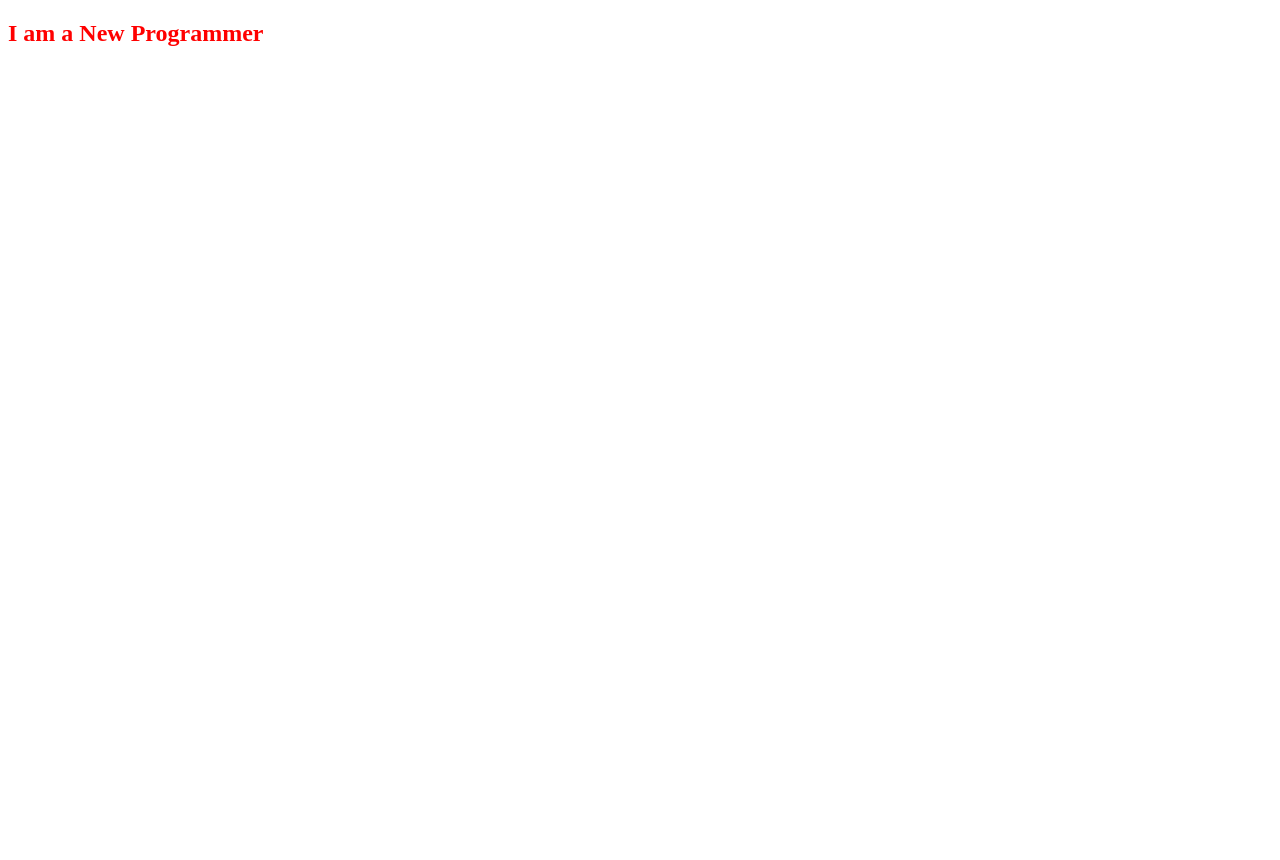
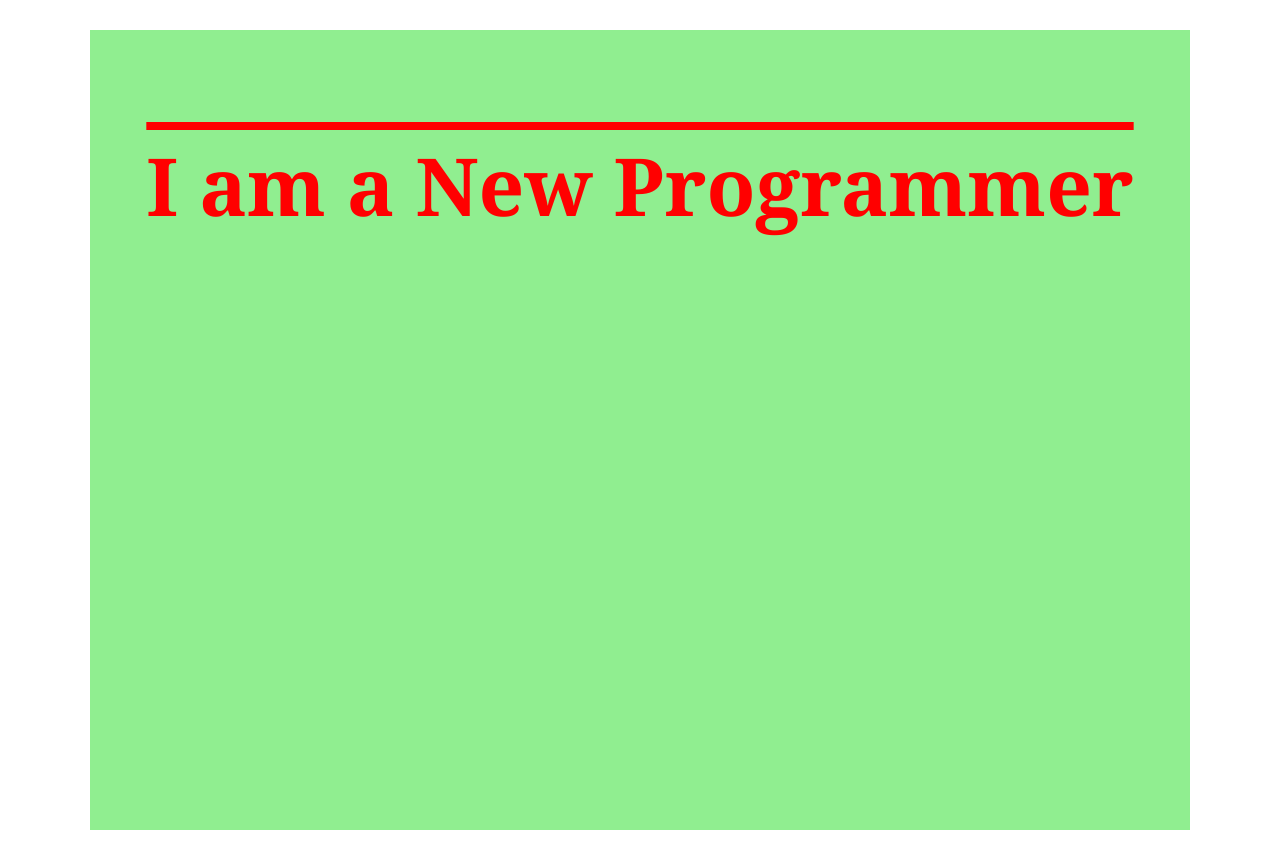
Before and after one commit to AbdullahAlTowsif/Kickstart-HTML-CSS, a plain HTML site: page index.html in a window 1280 px wide. Before the commit the page ends 800 px from the top, so only its background shows below. Drawn offline with Linux system fonts and the light colour scheme.

Commit message:
added style

```diff
--- a/index.html
+++ b/index.html
@@ -8,6 +8,8 @@
     <link rel="shortcut icon" href="https://images.squarespace-cdn.com/content/v1/524883b7e4b03fcb7c64e24c/1685041480038-AWYM7XXSYNHG53PL43L6/Squarespace+Favicon.jpg?format=1500w" type="image/x-icon">
 </head>
 <body>
-    <h2>I am a New Programmer</h2>
+    <div id="heading-parent">
+        <h2>I am a New Programmer</h2>
+    </div>
 </body>
 </html>
--- a/style/style.css
+++ b/style/style.css
@@ -1,3 +1,23 @@
+*{
+    margin: 0;
+    padding: 0;
+}
+
 h2{
     color: red;
+    font-weight: bolder;
+    font-family: Georgia, 'Times New Roman', Times, serif;
+    text-decoration: overline;
+    font-size: 80px;
+    text-align: center;
 }
+
+#heading-parent{
+    background-color: lightgreen;
+    background-size: cover;
+    background-position: center;
+    height: 600px;
+    max-width: 1100px;
+    padding: 100px 0;
+    margin: 30px auto;
+}
```
